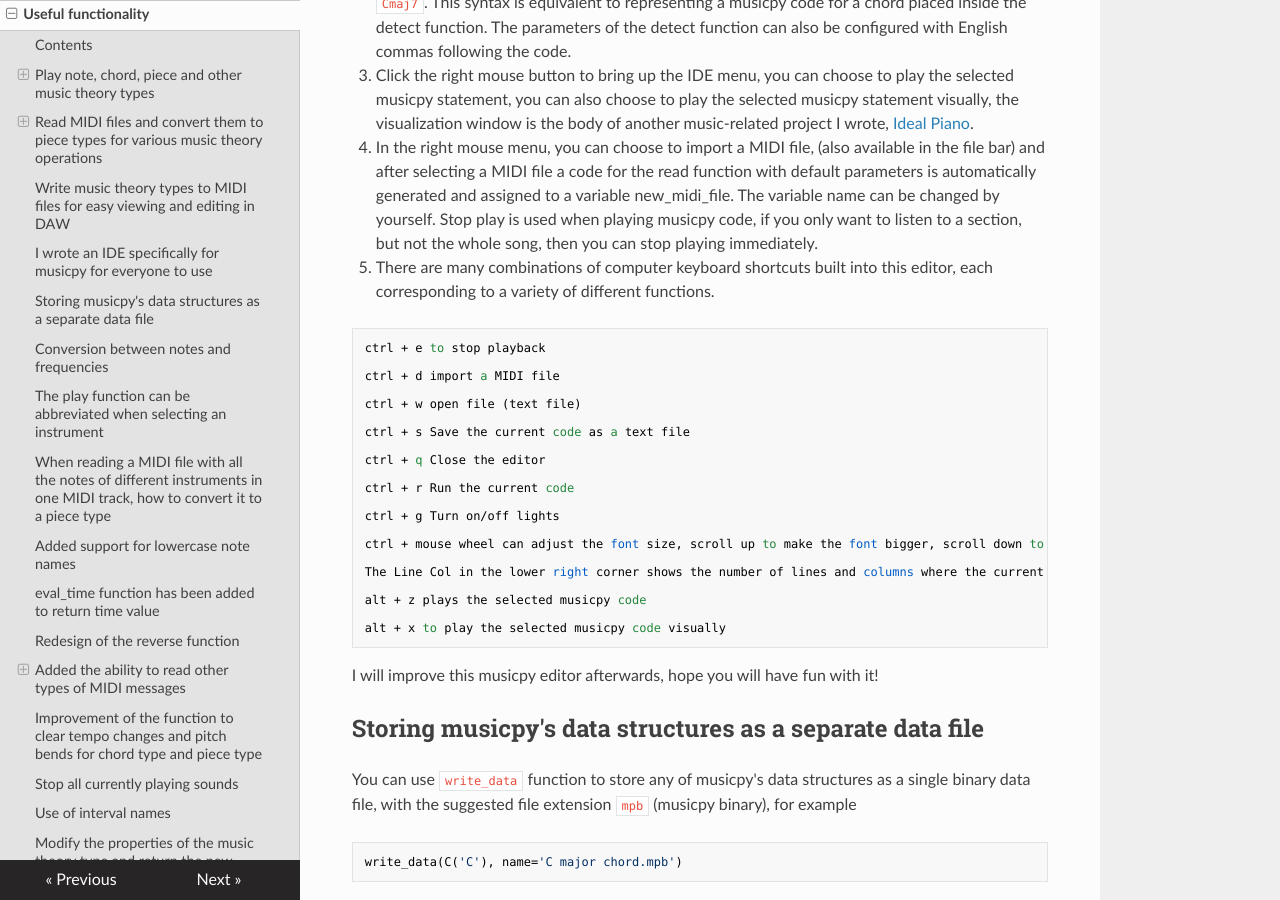
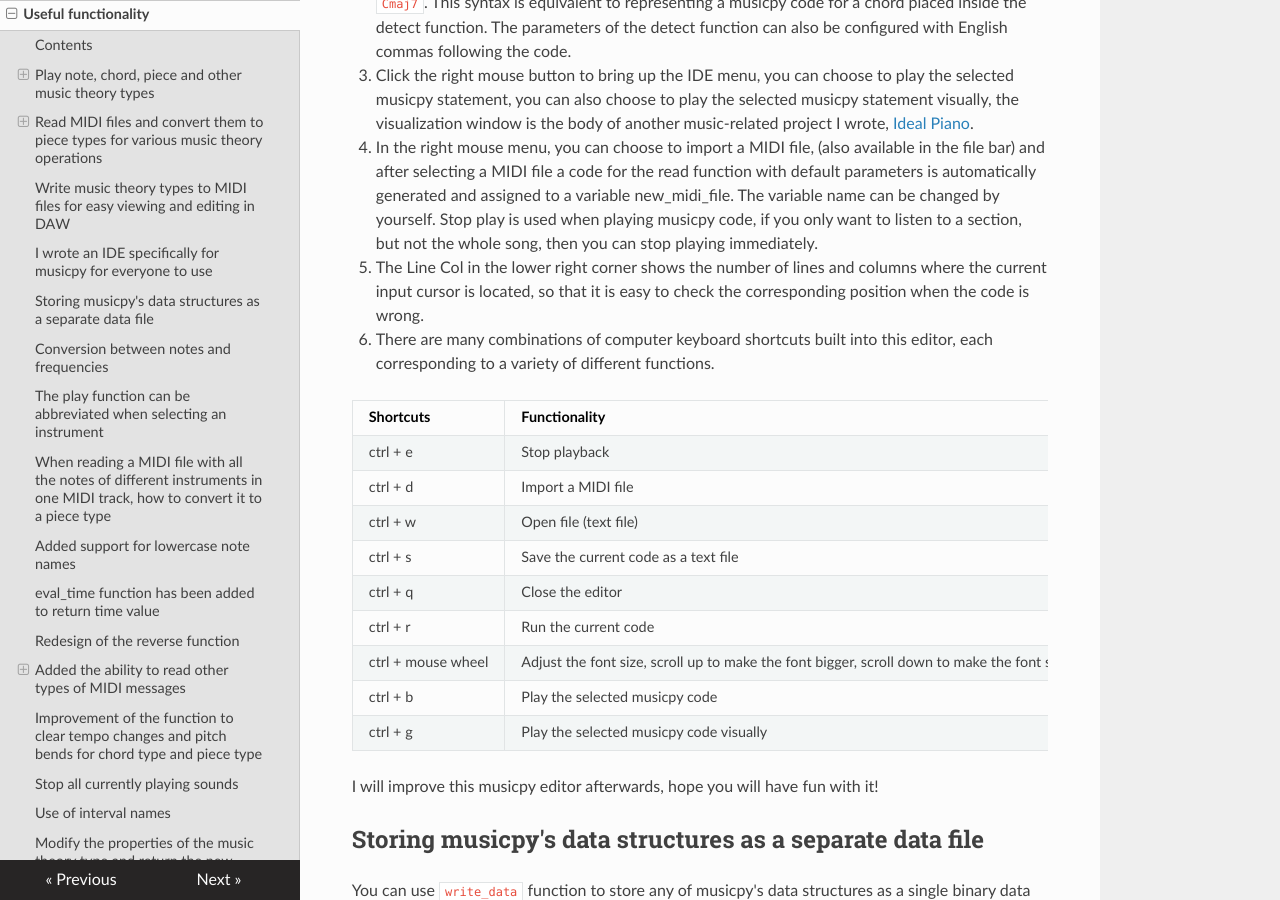
Before and after one commit to Rainbow-Dreamer/musicpy_docs, an MkDocs documentation site: the page built from docs/Useful functionality.md, in a window 1280 px wide and 900 px high, scrolled down 6246 px. Built offline with MkDocs 1.6.1, drawn with Linux system fonts in a browser that asks for light colours; nearby versions of some CDN libraries.

Commit message:
Update Useful functionality.md

````diff
--- a/docs/Useful functionality.md
+++ b/docs/Useful functionality.md
@@ -207,31 +207,21 @@ This musicpy editor has several very useful functions, which will be introduced
 4. In the right mouse menu, you can choose to import a MIDI file, (also available in the file bar) and after selecting a MIDI file a code for the read function with default parameters is automatically generated and assigned to a variable new_midi_file.
    The variable name can be changed by yourself. Stop play is used when playing musicpy code, if you only want to listen to a section, but not the whole song, then you can stop playing immediately.
 
-5. There are many combinations of computer keyboard shortcuts built into this editor, each corresponding to a variety of different functions.
+5. The Line Col in the lower right corner shows the number of lines and columns where the current input cursor is located, so that it is easy to check the corresponding position when the code is wrong.
 
-```
-ctrl + e to stop playback
+6. There are many combinations of computer keyboard shortcuts built into this editor, each corresponding to a variety of different functions.
 
-ctrl + d import a MIDI file
-
-ctrl + w open file (text file)
-
-ctrl + s Save the current code as a text file
-
-ctrl + q Close the editor
-
-ctrl + r Run the current code
-
-ctrl + g Turn on/off lights
-
-ctrl + mouse wheel can adjust the font size, scroll up to make the font bigger, scroll down to make the font smaller, and will automatically save the changed font size settings.
-
-The Line Col in the lower right corner shows the number of lines and columns where the current input cursor is located, so that it is easy to check the corresponding position when the code is wrong.
-
-alt + z plays the selected musicpy code
-
-alt + x to play the selected musicpy code visually
-```
+| Shortcuts          | Functionality                                                |
+| ------------------ | ------------------------------------------------------------ |
+| ctrl + e           | Stop playback                                                |
+| ctrl + d           | Import a MIDI file                                           |
+| ctrl + w           | Open file (text file)                                        |
+| ctrl + s           | Save the current code as a text file                         |
+| ctrl + q           | Close the editor                                             |
+| ctrl + r           | Run the current code                                         |
+| ctrl + mouse wheel | Adjust the font size, scroll up to make the font bigger, scroll down to make the font smaller, and will automatically save the changed font size settings |
+| ctrl + b           | Play the selected musicpy code                               |
+| ctrl + g           | Play the selected musicpy code visually                      |
 
 I will improve this musicpy editor afterwards, hope you will have fun with it!
 
````
